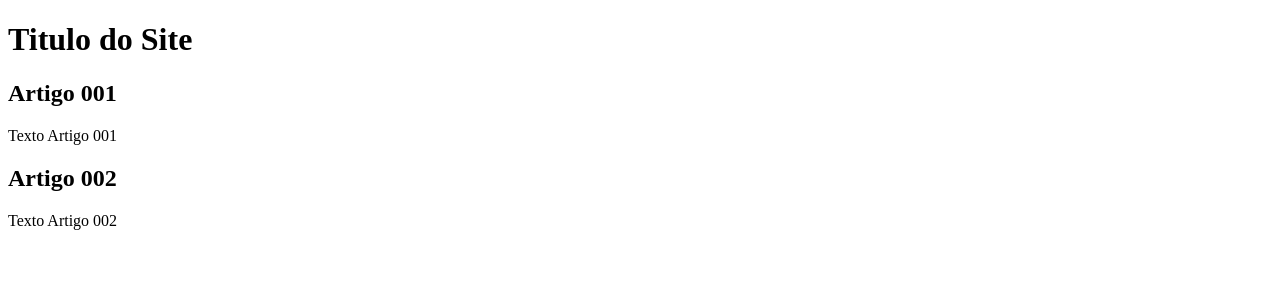
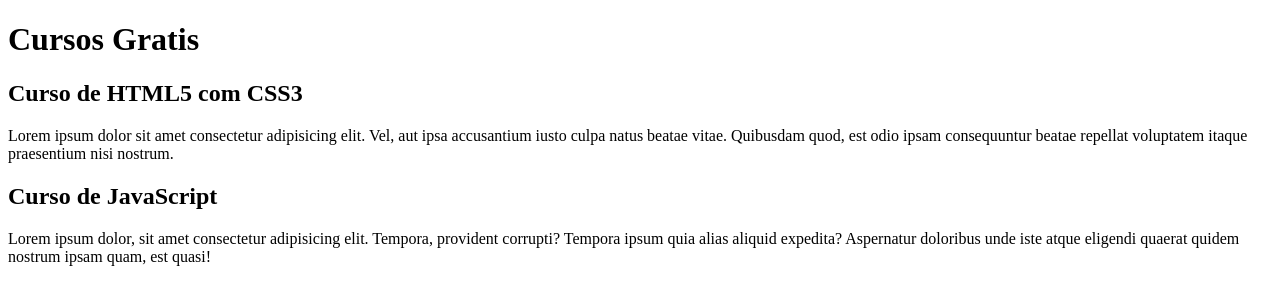
Before and after one commit to Messias-Anjos/projeto-site, a plain HTML site: page index.html in a window 1280 px wide. Drawn offline with Linux system fonts and the light colour scheme.

Commit message:
comecei a escrever o conteudo

```diff
--- a/index.html
+++ b/index.html
@@ -9,14 +9,14 @@
 <body>
     <main>
         <header>
-            <h1>Titulo do Site</h1>
+            <h1>Cursos Gratis</h1>
             <article>
-                <h2>Artigo 001</h2>
-                <p>Texto Artigo 001</p>
+                <h2>Curso de HTML5 com CSS3</h2>
+                <p>Lorem ipsum dolor sit amet consectetur adipisicing elit. Vel, aut ipsa accusantium iusto culpa natus beatae vitae. Quibusdam quod, est odio ipsam consequuntur beatae repellat voluptatem itaque praesentium nisi nostrum.</p>
             </article>
             <article>
-                <h2>Artigo 002</h2>
-                <p>Texto Artigo 002</p>
+                <h2>Curso de JavaScript</h2>
+                <p>Lorem ipsum dolor, sit amet consectetur adipisicing elit. Tempora, provident corrupti? Tempora ipsum quia alias aliquid expedita? Aspernatur doloribus unde iste atque eligendi quaerat quidem nostrum ipsam quam, est quasi!</p>
             </article>
         </header>
     </main>
```
